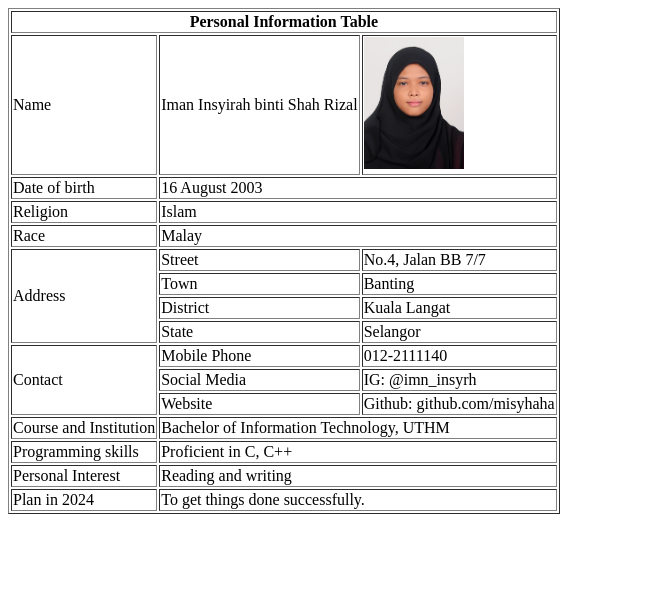
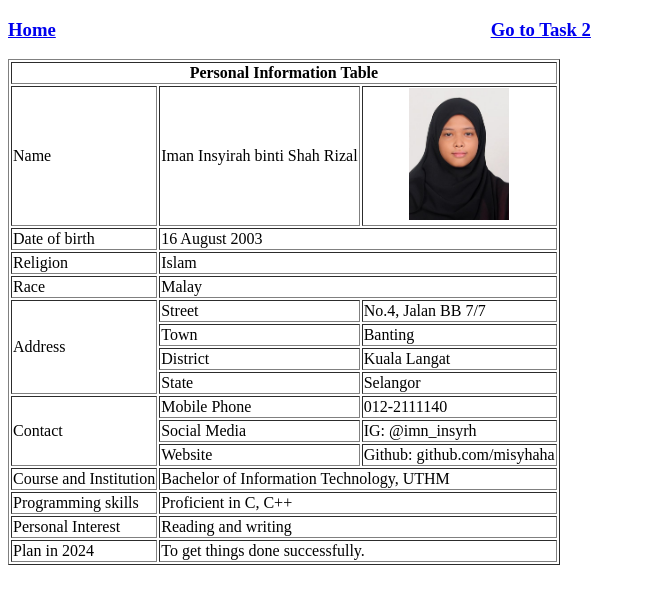
Before and after one commit to misyhaha/Lab_2, a plain HTML site: page task_1.html in a window 1280 px wide. Shown: the whole page, without its empty margins (0-645 px from the left). Drawn offline with Linux system fonts and the light colour scheme.

Commit message:
final edit

```diff
--- a/task_1.html
+++ b/task_1.html
@@ -1,9 +1,20 @@
 <!DOCTYPE html>
 <html>
     <head>
-        <title>Lab 2 Assignment</title>
+        <title>Lab 2 Task 1</title>
+        <style>
+            .center-image {text-align: center};
+            .center-image img {display: block;
+            margin: 0 auto; }
+        </style>
     </head>
     <body>
+        <h3><a href="index.html" target="_blank">Home</a>
+            &nbsp;&nbsp;&nbsp;&nbsp;&nbsp;&nbsp;&nbsp;&nbsp;&nbsp;&nbsp;&nbsp;&nbsp;&nbsp;&nbsp;&nbsp;&nbsp;&nbsp;&nbsp;&nbsp;&nbsp;&nbsp;&nbsp;
+            &nbsp;&nbsp;&nbsp;&nbsp;&nbsp;&nbsp;&nbsp;&nbsp;&nbsp;&nbsp;&nbsp;&nbsp;&nbsp;&nbsp;&nbsp;&nbsp;&nbsp;&nbsp;&nbsp;&nbsp;&nbsp;&nbsp;
+            &nbsp;&nbsp;&nbsp;&nbsp;&nbsp;&nbsp;&nbsp;&nbsp;&nbsp;&nbsp;&nbsp;&nbsp;&nbsp;&nbsp;&nbsp;&nbsp;&nbsp;&nbsp;&nbsp;&nbsp;&nbsp;&nbsp;
+            &nbsp;&nbsp;&nbsp;&nbsp;&nbsp;&nbsp;&nbsp;&nbsp;&nbsp;&nbsp;&nbsp;&nbsp;&nbsp;&nbsp;&nbsp;&nbsp;&nbsp;&nbsp;&nbsp;&nbsp;&nbsp;&nbsp;
+        <a href="task_2.html" target="_blank">Go to Task 2</a></h3>
         <table border="1">
 
             <tr>
@@ -12,7 +23,7 @@
             <tr>
                 <td>Name</td>
                 <td>Iman Insyirah binti Shah Rizal</td>
-                <td><img src="my_pic.jpg" width="100" alt="My Photo"></td>
+                <td class="center-image"><img src="my_pic.jpg" width="100" alt="My Photo"></td>
             </tr>
             <tr>
                 <td>Date of birth</td>
```
